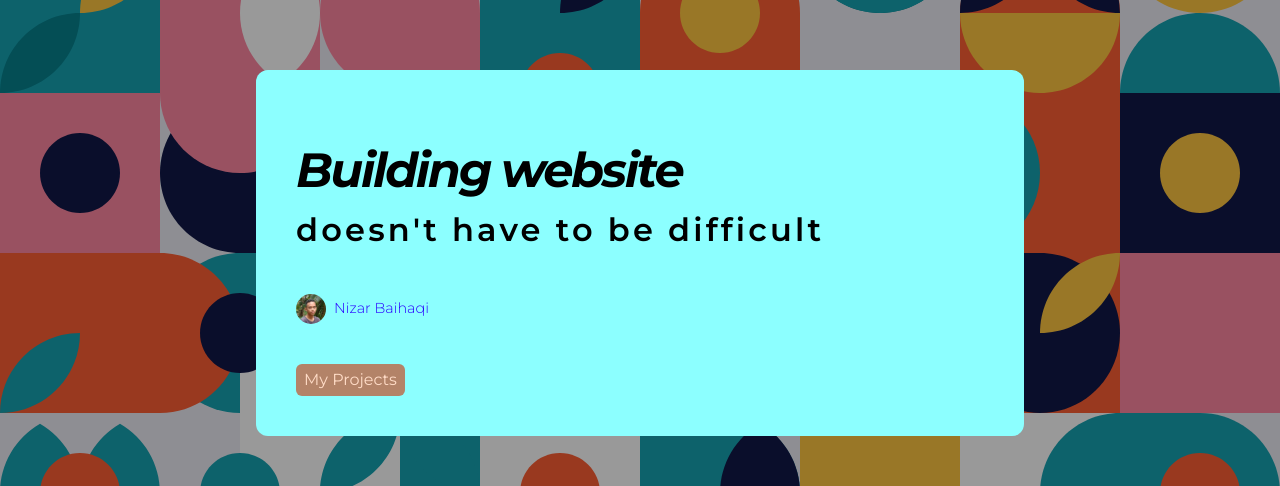
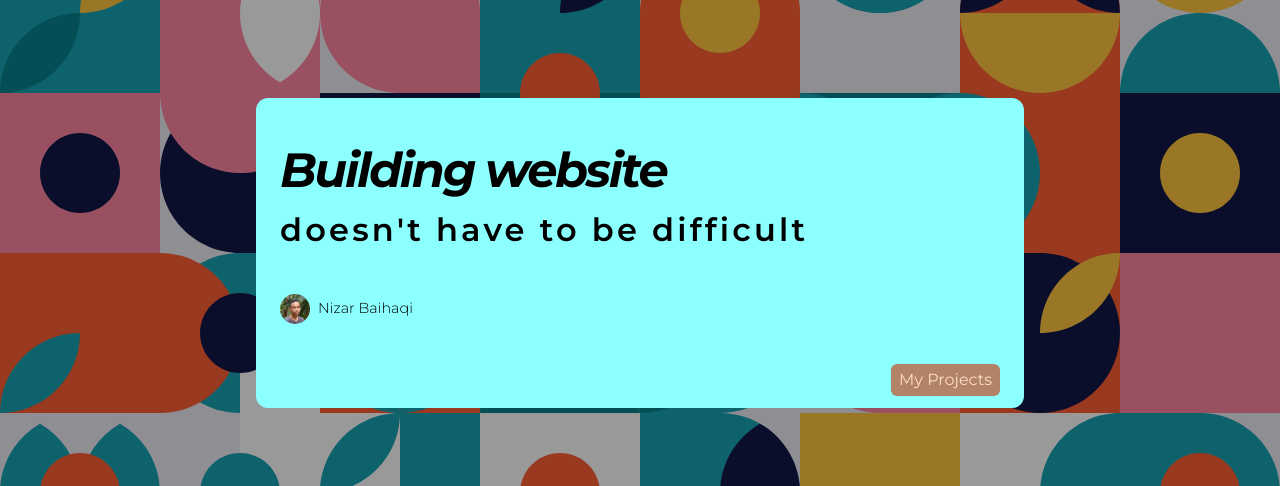
Before and after one commit to abaihaaqi/my-website, a Next.js app: page / in a window 1280 px wide. Shown: the part 147-633 px from the top of the page. Built offline with nearby package versions, Linux system fonts and the light colour scheme.

Commit message:
Banner text and padding adjustment 🎨

```diff
--- a/components/Banner.jsx
+++ b/components/Banner.jsx
@@ -20,27 +20,25 @@ export default function Banner({ content, home }) {
         </div>
       )}
       {home && (
-        <div className='h-screen relative md:pt-7'>
-          <div className='absolute inset-0 z-10'>
-            <Image src={Rangitikei} layout='fill' objectFit='cover' alt='' />
-          </div>
+        <div className='h-screen relative lg:pt-3 xl:pt-7'>
+          <Image src={Rangitikei} layout='fill' objectFit='cover' alt='' />
           <div className='absolute inset-0 z-10 bg-black opacity-40' />
           <Navbar />
           <div className='absolute inset-0 z-20 flex flex-col justify-center max-w-3xl mx-auto px-3 xl:px-0'>
-            <div className='bg-card py-3 px-4 xl:p-10 rounded-xl' >
+            <div className='bg-card py-3 px-6 rounded-xl' >
               <div>
-                <h1 className='tracking-tighter italic font-bold pt-6 text-lg lg:text-2xl'>Building website</h1>
+                <h1 className='tracking-tighter italic font-bold pt-6 text-lg md:text-2xl'>Building website</h1>
                 <h1 className='tracking-widest font-semibold text-lg'>{"doesn't have to be difficult"}</h1>
                 <div className='description flex items-center gap-2 mt-10'>
                   <figure className='relative h-[30px] w-[30px] rounded-full overflow-hidden'>
                     <Image src={Ijay} alt="Ijay potrait photo" layout='fill' objectFit='cover' />
                   </figure>
                   <Link href='/me'>
-                    <a>Nizar Baihaqi</a>
+                    <a className='text-black'>Nizar Baihaqi</a>
                   </Link>
                 </div>
               </div>
-              <div className='mt-10 flex justify-end xl:justify-start gap-2'>
+              <div className='mt-10 flex justify-end gap-2'>
                 {/* <Button click={() => router.push('/design')}>
                   Design
                 </Button> */}
```
